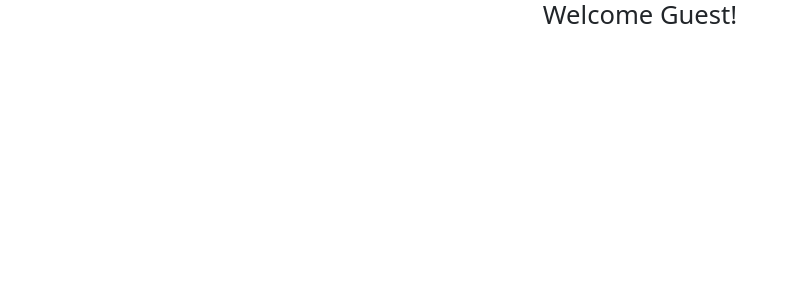
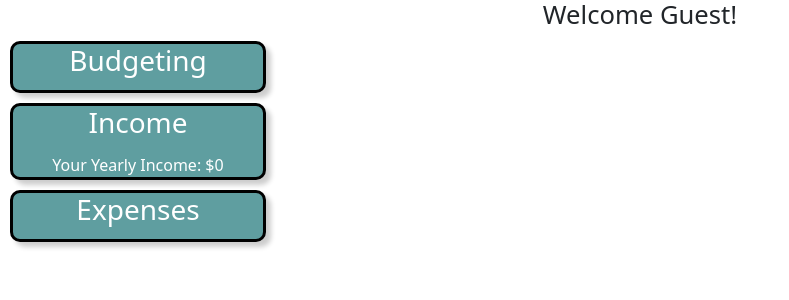
Before and after one commit to jgoudreau0120/finance-repo, a React (Create React App) app: page /home in a window 1280 px wide. Shown: the top 300 px of the page, without its empty margins (0-789 px from the left). Built offline with nearby package versions, Linux system fonts and the light colour scheme.

Commit message:
adding tiles

```diff
--- a/src/components/Tile/Tile.jsx
+++ b/src/components/Tile/Tile.jsx
@@ -2,7 +2,7 @@ import styles from './Tile.module.css';
 import { useFinances } from '../../FinancialContext';
 import { useUser } from '../../UserContext';
 import classNames from 'classnames';
-const Tile = ({ title }) => {
+const Tile = ({ title, children }) => {
 
   const { finances } = useFinances();
 
@@ -12,7 +12,7 @@ const Tile = ({ title }) => {
         <h3>{title}</h3>
       </div>
       <div className={styles.content}>
-
+        {children}
       </div>
     </div>
   )
--- a/src/components/Tile/Tile.module.css
+++ b/src/components/Tile/Tile.module.css
@@ -13,6 +13,7 @@
   color:white;
   width: 20%;
   transition: transform 0.1s ease-in-out, color 0.1s ease-in-out;
+  margin: 10px;
 }
 
 .tile:hover {
--- a/src/pages/Home/Home.jsx
+++ b/src/pages/Home/Home.jsx
@@ -1,6 +1,7 @@
 import { useFinances } from '../../FinancialContext';
 import { useUser } from '../../UserContext';
 import styles from './Home.module.css';
+import Tile from '../../components/Tile/Tile';
 
 const Home = () => {
   const { user } = useUser();
@@ -9,6 +10,11 @@ const Home = () => {
   return (
     <div>
       <h1>Welcome {user ? user.FirstName : "Guest"}!</h1>
+      <Tile title='Budgeting'></Tile>
+      <Tile title='Income'>
+        <div>Your Yearly Income: ${finances.income}</div>
+      </Tile>
+      <Tile title='Expenses'></Tile>
     </div>
   )
 }
--- a/src/pages/Home/Home.module.css
+++ b/src/pages/Home/Home.module.css
@@ -0,0 +1,4 @@
+.home {
+  display: flex;
+  background-color: steelblue;
+}
--- a/src/pages/Login/Login.jsx
+++ b/src/pages/Login/Login.jsx
@@ -79,7 +79,7 @@ const Login = () => {
 
   return (
     <div className={classNames('background', styles.loginBackground)}>
-      {/* <div className={styles.container}>
+      <div className={styles.container}>
         <div className='row'>
           <h1>FYW: Finance, Your Way</h1>
         </div>
@@ -98,8 +98,8 @@ const Login = () => {
         <div className='row'>
           <Link to='/createUser'><button className='btn btn-success'>Create User</button></Link>
         </div>
-      </div> */}
-      <Tile title='Budgeting'></Tile>
+      </div>
+
     </div>
   )
 }
```
